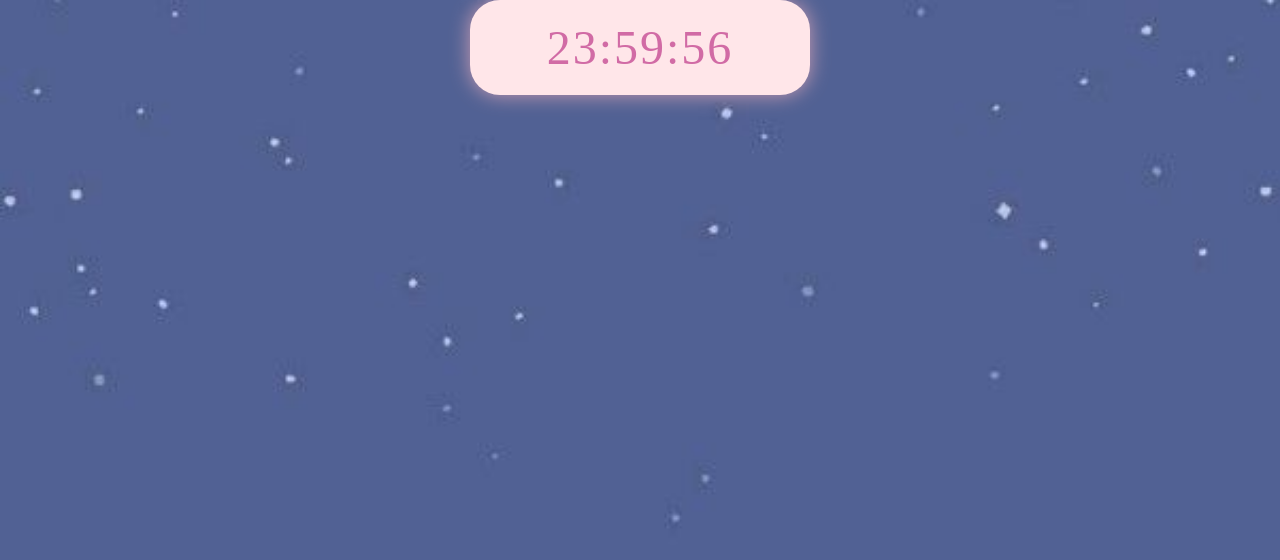
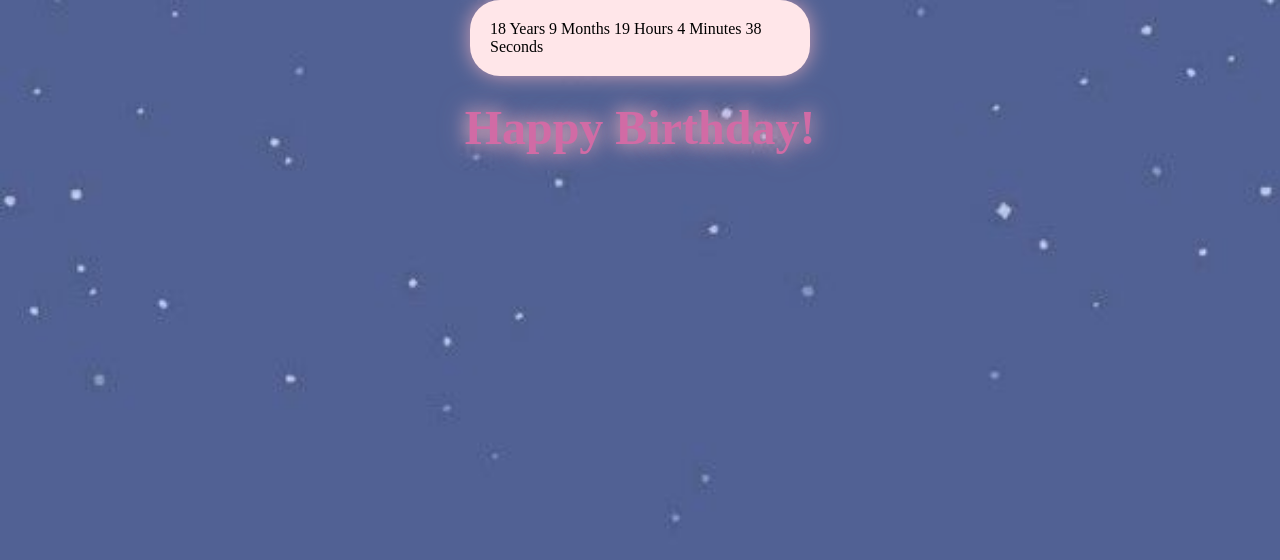
Before and after one commit to Bhavya1411/testing, a plain HTML site: page index.html in a window 1280 px wide. Drawn offline with Linux system fonts and the light colour scheme.

Commit message:
Add files via upload

```diff
--- a/index.html
+++ b/index.html
@@ -4,43 +4,59 @@
     <meta charset="UTF-8">
     <meta name="viewport" content="width=device-width, initial-scale=1.0">
     <title>Romantic Timer</title>
-    <link rel="stylesheet" href="style.css"> <!-- Link to the CSS file -->
+    <link rel="stylesheet" href="styles.css"> <!-- Link to the CSS file -->
 </head>
 <body>
     <div class="romantic-timer">
         <div class="timer-frame">
             <div class="heart-decor"></div>
-            <div id="timer">00:00:00</div>
+            <div id="elapsed-time">00 Years 00 Months 00 Days 00 Hours 00 Minutes 00 Seconds</div>
             <div class="heart-decor"></div>
         </div>
     </div>
+    <div class="birthday-container">
+        <h1 class="happy-birthday">Happy Birthday!</h1>
+    </div>
 
     <script>
-        // JavaScript to update the timer (optional)
-        function startTimer(duration, display) {
-            let timer = duration, hours, minutes, seconds;
-            setInterval(function () {
-                hours = parseInt((timer / 3600) % 24, 10);
-                minutes = parseInt((timer / 60) % 60, 10);
-                seconds = parseInt(timer % 60, 10);
+        function calculateTimeElapsed(startDate) {
+            const now = new Date();
+            const elapsed = now - startDate;
 
-                hours = hours < 10 ? "0" + hours : hours;
-                minutes = minutes < 10 ? "0" + minutes : minutes;
-                seconds = seconds < 10 ? "0" + seconds : seconds;
+            const days = Math.floor(elapsed / (1000 * 60 * 60 * 24));
+            const years = Math.floor(days / 365);
+            const months = Math.floor((days % 365) / 30);
 
-                display.textContent = hours + ":" + minutes + ":" + seconds;
+            const hours = Math.floor((elapsed % (1000 * 60 * 60 * 24)) / (1000 * 60 * 60));
+            const minutes = Math.floor((elapsed % (1000 * 60 * 60)) / (1000 * 60));
+            const seconds = Math.floor((elapsed % (1000 * 60)) / 1000);
 
-                if (--timer < 0) {
-                    timer = duration;
-                }
-            }, 1000);
+            return {
+                years,
+                months,
+                days,
+                hours,
+                minutes,
+                seconds
+            };
         }
 
-        window.onload = function () {
-            const duration = 60 * 60 * 24; // 24 hours in seconds
-            const display = document.querySelector('#timer');
-            startTimer(duration, display);
-        };
+        function displayElapsedTime() {
+            const startDate = new Date('2005-11-14T00:00:00');
+            const elapsedTime = calculateTimeElapsed(startDate);
+
+            const elapsedTimeDiv = document.getElementById('elapsed-time');
+            elapsedTimeDiv.innerHTML = `
+                ${elapsedTime.years} Years
+                ${elapsedTime.months} Months
+                ${elapsedTime.hours} Hours
+                ${elapsedTime.minutes} Minutes
+                ${elapsedTime.seconds} Seconds
+            `;
+        }
+
+        // Update the elapsed time every second
+        setInterval(displayElapsedTime, 1000);
     </script>
 </body>
 </html>
--- /dev/null
+++ b/styles.css
@@ -0,0 +1,68 @@
+
+body{
+    background-image: url('birthday_timer_page.jpg');
+    background-size: cover; /* Ensures the image covers the entire viewport */
+    background-position: center top; /* Centers the background image */
+    background-repeat: no-repeat; /* Prevents the image from repeating */
+    min-height: 100vh; /* Ensures the body takes up at least the full viewport height */
+    margin: 0;
+    padding: 0;
+}
+
+.romantic-timer {
+    display: flex;
+    align-items: center;
+    justify-content: center;
+}
+
+.timer-frame {
+    background: #ffe6e9; /* Light pink background for the timer frame */
+    padding: 20px;
+    border-radius: 30px;
+    box-shadow: 0 0 20px rgba(255, 182, 193, 0.7); /* Soft romantic glow */
+    display: flex;
+    align-items: center;
+    justify-content: space-between;
+    width: 300px;
+    position: relative;
+}
+
+#timer {
+    font-size: 48px;
+    color: #d16ba5; /* Romantic purple-pink color */
+    letter-spacing: 2px;
+}
+
+.birthday-container {
+    text-align: center;
+    position: relative;
+}
+
+.happy-birthday {
+    font-size: 3rem;
+    color: #d16ba5; /* Romantic purple-pink color */
+    animation: float 3s ease-in-out infinite, sparkle 1.5s ease-in-out infinite;
+    position: relative;
+    display: inline-block;
+}
+
+@keyframes float {
+    0%, 100% {
+        transform: translateY(0);
+    }
+    50% {
+        transform: translateY(-10px);
+    }
+}
+
+@keyframes sparkle {
+    0% {
+        text-shadow: 0 0 10px rgba(255, 182, 193, 0.8), 0 0 20px rgba(255, 182, 193, 0.6);
+    }
+    50% {
+        text-shadow: 0 0 20px rgba(255, 182, 193, 0.8), 0 0 30px rgba(255, 182, 193, 0.6);
+    }
+    100% {
+        text-shadow: 0 0 10px rgba(255, 182, 193, 0.8), 0 0 20px rgba(255, 182, 193, 0.6);
+    }
+}
```
